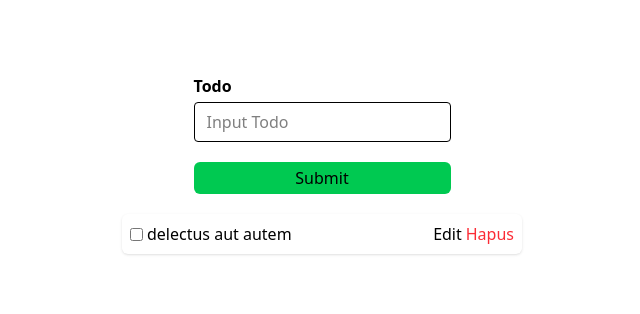
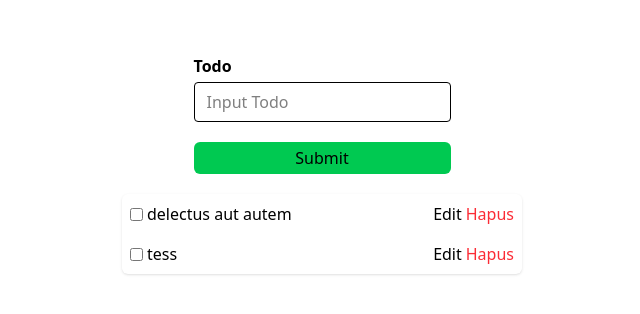
Before and after one commit to MuhammadAnsoriNasution/react-js, a React (Vite) app: page / in a window 1280 px wide. Shown: the part 236-550 px from the top of the page, without its empty margins (318-958 px from the left). Built offline with nearby package versions, Linux system fonts and the light colour scheme; no server answers; data requests are answered from the project's data file.

Commit message:
get add api

```diff
--- /dev/null
+++ b/db.json
@@ -0,0 +1,16 @@
+{
+  "todos": [
+    {
+      "userId": 1,
+      "id": 1,
+      "title": "delectus aut autem",
+      "completed": false
+    },
+    {
+      "id": 8,
+      "userId": 1,
+      "title": "tess",
+      "completed": false
+    }
+  ]
+}
--- a/package.json
+++ b/package.json
@@ -12,6 +12,7 @@
   "dependencies": {
     "@tailwindcss/vite": "^4.1.13",
     "axios": "^1.12.2",
+    "json-server": "^1.0.0-beta.3",
     "react": "^19.1.1",
     "react-dom": "^19.1.1",
     "tailwindcss": "^4.1.13"
--- a/src/App.jsx
+++ b/src/App.jsx
@@ -29,23 +29,31 @@ export default function App() {
       setTodoSelected(undefined);
       return;
     } else {
-      setTodos((prev) =>
-        prev.concat([
-          {
-            title: todo,
-            completed: false,
-          },
-        ])
-      );
+      // setTodos((prev) =>
+      //   prev.concat([
+      //     {
+      //       title: todo,
+      //       completed: false,
+      //     },
+      //   ])
+      // );
+
+      handleAdd();
     }
 
     setTodo("");
   };
 
+  const handleAdd = async () => {
+    const response = await axios.post(`http://localhost:3000/todos`, {
+      userId: 1,
+      id: todos.length + 1,
+      title: todo,
+      completed: false,
+    });
+  };
   const getTodos = async () => {
-    const response = await axios.get(
-      "https://jsonplaceholder.typicode.com/todos"
-    );
+    const response = await axios.get("http://localhost:3000/todos");
     setTodos(response.data);
   };
 
@@ -79,9 +87,10 @@ export default function App() {
               );
             }}
             onHapus={() => {
-              setTodos((prev) =>
-                prev.filter((todo, todoIndex) => todoIndex !== index)
-              );
+              // setTodos((prev) =>
+              //   prev.filter((todo, todoIndex) => todoIndex !== index)
+              // );
+              handleDelete(item.id);
             }}
             onEdit={() => {
               setTodoSelected({
```
Also changed, not shown: 1 other file (tests, documents, lock files or other folders).
